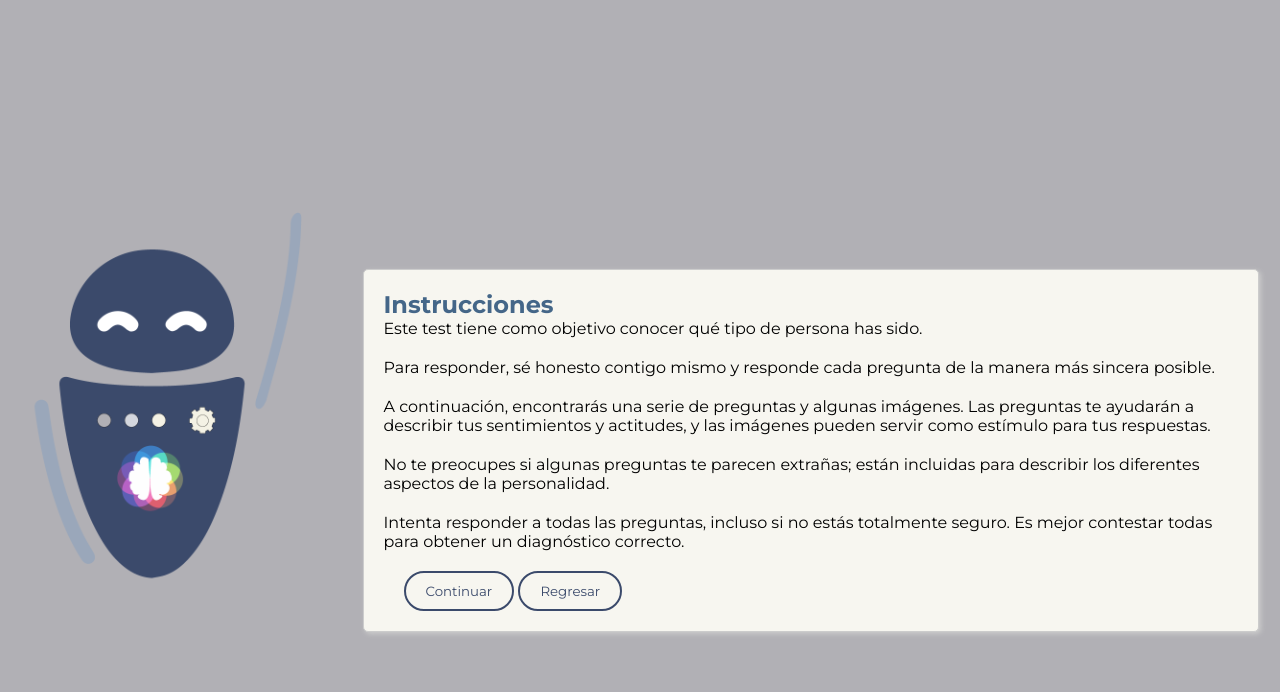
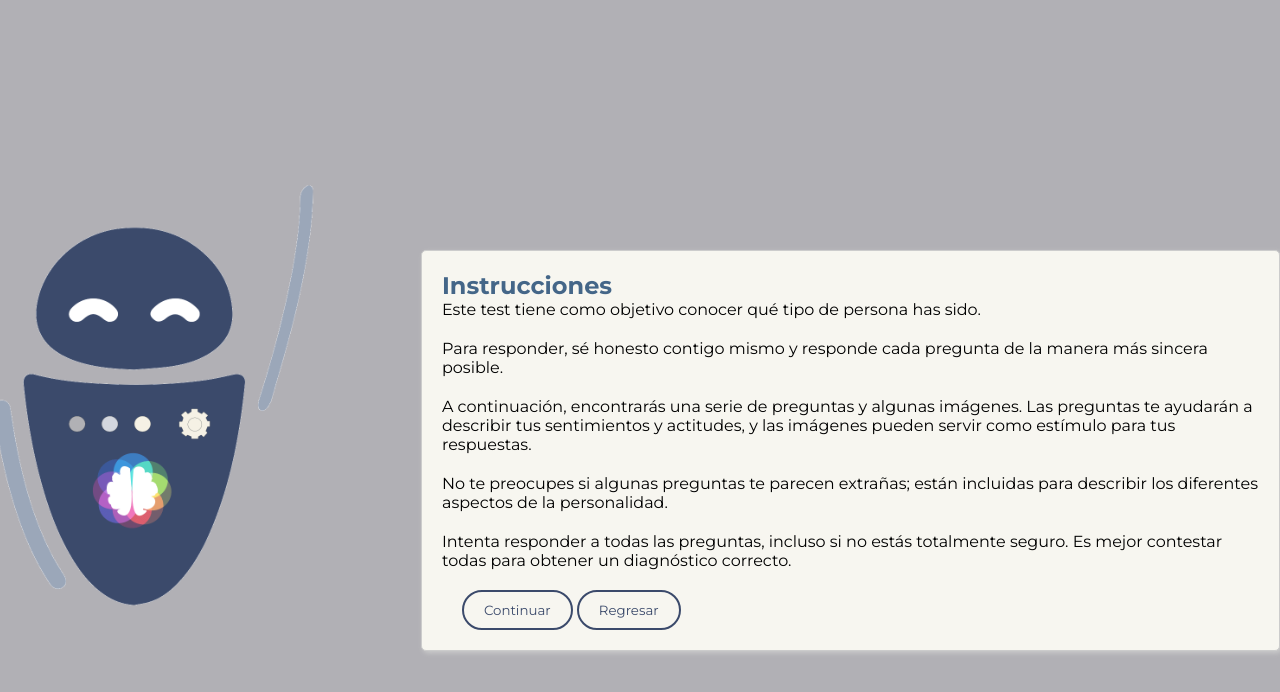
Before and after one commit to adriannole/PROYECTOFINAL, a Flask app: template app/templates/instruciones.html in a window 1280 px wide. Shown: the top 692 px of the page. Run offline with Flask 3, Linux system fonts and the light colour scheme; the template is opened without the code that fills it, so the values that code supplies are empty.

Commit message:
instrucciones

```diff
--- a/app/static/css/styleinstrucciones.css
+++ b/app/static/css/styleinstrucciones.css
@@ -14,10 +14,10 @@ body {
 
 }
 .image-container {
-    background-image: url('/app/static/img/LOGO.png');
+    background-image: url('/app/static/img/Evain.gif');
     background-size: cover; /* o puedes usar 'contain' según tus necesidades */
 
-    width: 341px; /* Ancho deseado de la imagen */
+    width: 440px; /* Ancho deseado de la imagen */
     height: 467px; /* Alto deseado de la imagen */
     margin: 0; /* Eliminar márgenes */
     background-position: right 15px top; /* Mover la imagen hacia la derecha */
```
Also changed, not shown: app/static/img/ENAIN2.gif (added).
